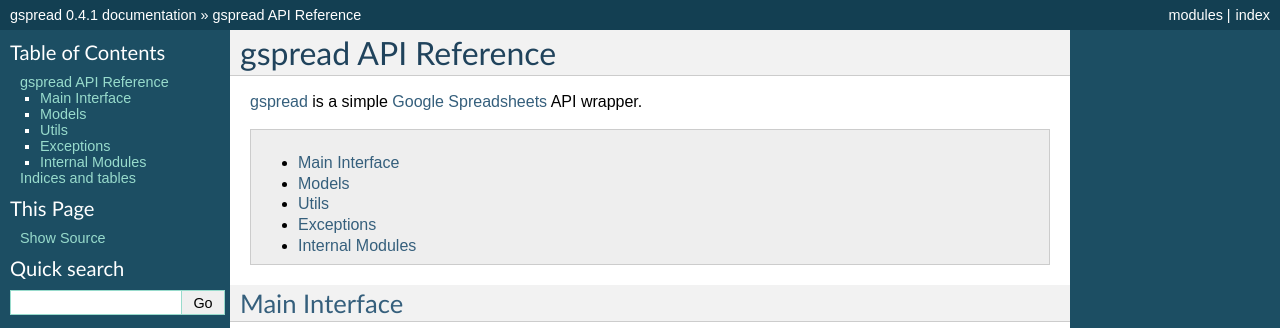
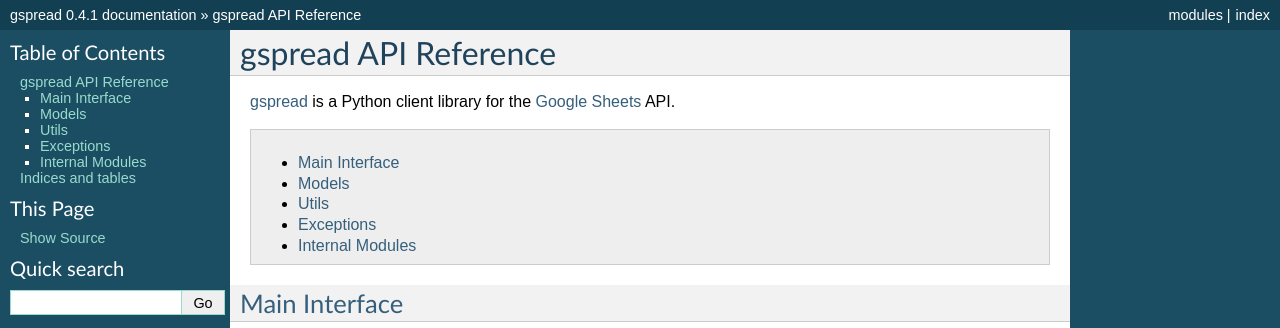
Before and after one commit to KendrickColeman/gspread, a Sphinx documentation site: the page built from docs/index.rst, in a window 1280 px wide and 900 px high, cut to the strip 0-328 px from the top of the window. Built offline with Sphinx 7.4.7, drawn with Linux system fonts in a browser that asks for light colours.

Commit message:
change docs title

```diff
--- a/docs/index.rst
+++ b/docs/index.rst
@@ -6,9 +6,9 @@
 gspread API Reference
 =====================
 
-`gspread <https://github.com/burnash/gspread>`_ is a simple `Google Spreadsheets`_ API wrapper.
+`gspread <https://github.com/burnash/gspread>`_ is a Python client library for the `Google Sheets`_ API.
 
-.. _Google Spreadsheets: http://www.google.com/drive/apps.html
+.. _Google Sheets: https://docs.google.com/spreadsheets/
 
 .. module:: gspread
 
```
